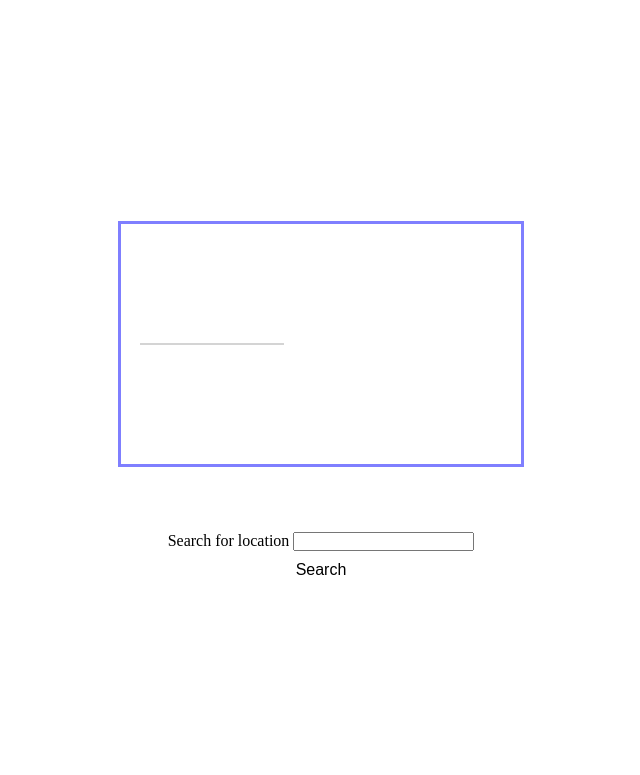
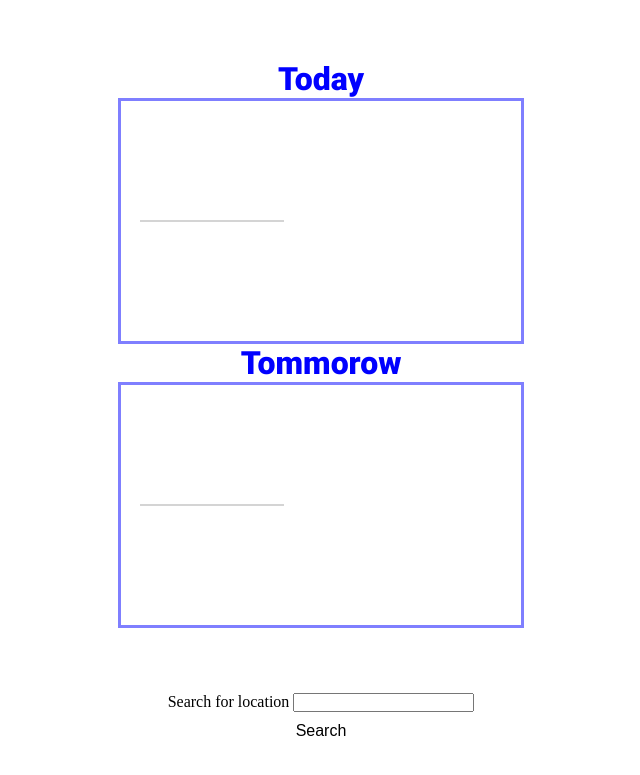
Before and after one commit to JT84-bit/weather-app, a website built with webpack: page src/index.html in a window 1280 px wide. Shown: the whole page, without its empty margins (319-959 px from the left). Built offline with nearby package versions, Linux system fonts and the light colour scheme; no server answers.

Commit message:
Added layout for Tommorows weather

```diff
--- a/src/index.html
+++ b/src/index.html
@@ -10,6 +10,9 @@
         <div class="name"></div>
         <div class="time"></div>
     </div>
+    <div class="cast">
+        <div class="today">
+            <div class="todayHeader">Today</div>
             <div class="info">
                 <div class="tempIcon">
                     <div class="temp">
@@ -19,6 +22,23 @@
                     <div class="condition">
                         <div class="icon"></div>
                         <div class="text"></div>
+                    </div>
+                </div>
+            </div>
+        </div>
+        <div class="today">
+            <div class="todayHeader">Tommorow</div>
+            <div class="info">
+                <div class="tempIcon">
+                    <div class="tempTommorow">
+                        <div class="tempCTommorow"></div>
+                        <div class="tempFTommorow"></div>
+                    </div>
+                    <div class="condition">
+                        <div class="iconTommorow"></div>
+                        <div class="textTommorow"></div>
+                    </div>
+                </div>
             </div>
         </div>
     </div>
--- a/src/index.js
+++ b/src/index.js
@@ -3,6 +3,7 @@ import fetchData from './weatherdata';
 
 const locationNAme = document.querySelector('.name');
 const time = document.querySelector('.time');
+// Today
 const weatherImage = document.createElement('img');
 const weatherIcon = document.querySelector('.icon');
 const conditionText = document.querySelector('.text');
@@ -11,8 +12,16 @@ const tempF = document.querySelector('.tempF');
 const form = document.querySelector('#searchLocation');
 const location = document.querySelector('#location');
 
+// Tommorow
+const weatherImageTommorow = document.createElement('img');
+const weatherIconTommorow = document.querySelector('.iconTommorow');
+const conditionTextTommorow = document.querySelector('.textTommorow');
+const tempCTommorow = document.querySelector('.tempCTommorow');
+const tempFTommorow = document.querySelector('.tempFTommorow');
+
 const currentWeather = async (newLocation) => {
   const data = await fetchData(newLocation);
+  // Today
   weatherImage.src = data.icon;
   locationNAme.textContent = `${data.name}, ${data.country}`;
   time.innerHTML = data.time;
@@ -21,6 +30,12 @@ const currentWeather = async (newLocation) => {
   tempF.textContent = `${data.temp_f} F`;
   conditionText.textContent = data.condition;
   weatherIcon.append(weatherImage);
+  // Tommorow
+  tempCTommorow.textContent = `${data.tommorowTempC} C`;
+  tempFTommorow.textContent = `${data.tommorowTempF} F`;
+  conditionTextTommorow.textContent = data.tommorowText;
+  weatherImageTommorow.src = data.tommorowIcon;
+  weatherIconTommorow.append(weatherImageTommorow);
 };
 
 form.addEventListener('submit', (e) => {
--- a/src/style.css
+++ b/src/style.css
@@ -19,6 +19,18 @@ body {
     gap: 2em;
     align-content: center;
     height: 100vh;
+}
+
+.today {
+    display: flex;
+    flex-direction: column;
+    text-align: center;
+}
+
+.todayHeader {
+    font-size: 2em;
+    font-family: unique;
+    color: blue;
 }
 
 .info {
@@ -73,7 +85,7 @@ body {
     padding-left: 10px;
 }
 
-.icon img{
+.icon img, .iconTommorow img{
     height: 10em;
 }
 
@@ -106,18 +118,18 @@ form {
     margin-top: 10px;
 }
 
-.text {
+.text, .textTommorow {
     font-weight: bold;
     color: blue;
 }
 
-.tempC, .tempF {
+.tempC, .tempF, .tempCTommorow, .tempFTommorow {
     width: 3em;
     text-align: center;
     font-size: 3em;
 }
 
-.tempC {
+.tempC, .tempCTommorow {
     border-bottom: inset 2px rgb(0, 0, 0, 0.25);
     margin-bottom: 10px;
     padding-bottom: 10px;
--- a/src/weatherdata.js
+++ b/src/weatherdata.js
@@ -7,17 +7,18 @@ function processWeather(data) {
   newWeather.icon = data.current.condition.icon;
   newWeather.condition = data.current.condition.text;
   newWeather.time = data.current.last_updated;
+  newWeather.tommorowTempC = data.forecast.forecastday[1].hour[14].temp_c;
+  newWeather.tommorowTempF = data.forecast.forecastday[1].hour[14].temp_f;
+  newWeather.tommorowIcon = data.forecast.forecastday[1].hour[14].condition.icon;
+  newWeather.tommorowText = data.forecast.forecastday[1].hour[14].condition.text;
   return newWeather;
 }
 
 async function fetchData(location = 'tampere') {
   try {
-    const data = await fetch(`https://api.weatherapi.com/v1/current.json?key=71166ee9ea884589b83200410240202&q=${location}`, { mode: 'cors' });
-    const dataTommorow = fetch(`https://api.weatherapi.com/v1/forecast.json?key=71166ee9ea884589b83200410240202&q=${location}`, { mode: 'cors' });
+    const data = await fetch(`https://api.weatherapi.com/v1/forecast.json?key=71166ee9ea884589b83200410240202&q=${location}&days=2`, { mode: 'cors' });
     const newData = await data.json();
-    const tommorowData = (await dataTommorow).json();
-    // console.log(newData);
-    console.log(tommorowData);
+    console.log(newData);
 
     return processWeather(newData);
   } catch (error) {
```
Lines whose indentation alone changed are shown as unchanged.
